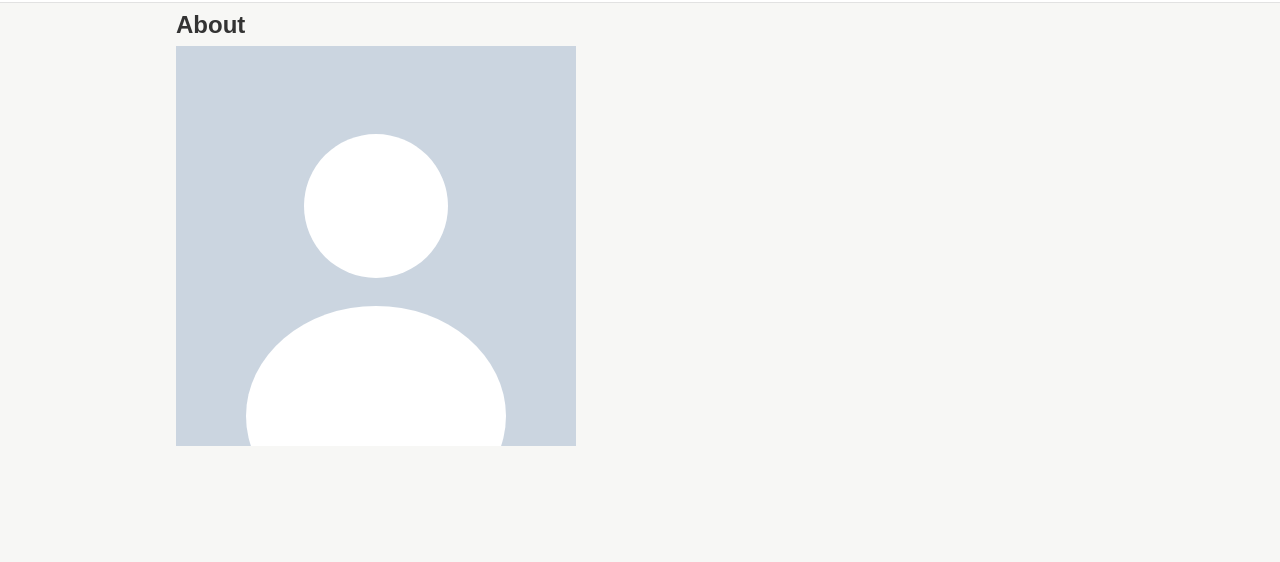
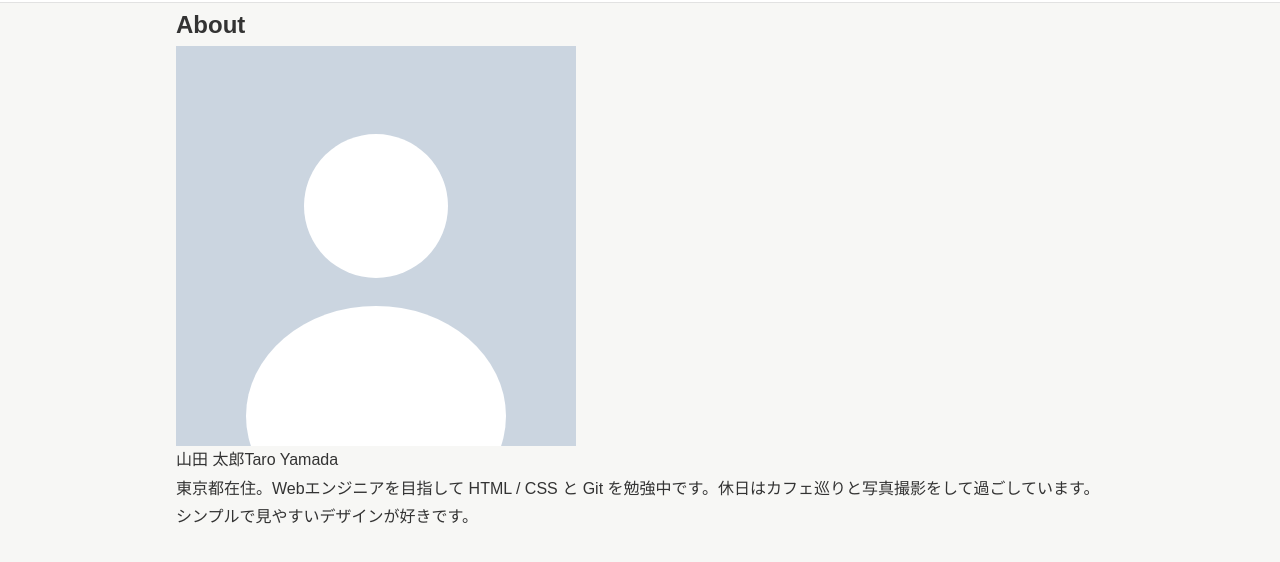
Before and after one commit to ryuv09/sample, a plain HTML site: page index.html in a window 1280 px wide. Shown: the part 70-632 px from the top of the page. Drawn offline with Linux system fonts and the light colour scheme; files that its build step writes are made by us from their sources.

Commit message:
名前と自己紹介文を追加

```diff
--- a/index.html
+++ b/index.html
@@ -25,7 +25,12 @@
             <h2 class="section-title">About</h2>
             <div class="about">
                 <img src="images/profile.svg" alt="山田太郎のプロフィール画像" class="about-image">
+                <div class="about-text">
+                    <p class="about-name">山田 太郎<span>Taro Yamada</span></p>
+                    <p>東京都在住。Webエンジニアを目指して HTML / CSS と Git を勉強中です。休日はカフェ巡りと写真撮影をして過ごしています。シンプルで見やすいデザインが好きです。</p>
+                </div>
             </div>
+
         </section>
         <section id="skills" class="section">
         </section>
```
